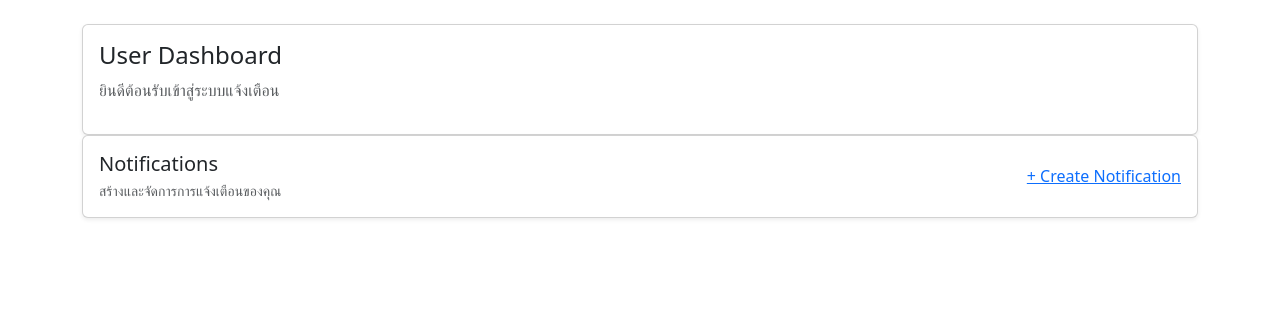
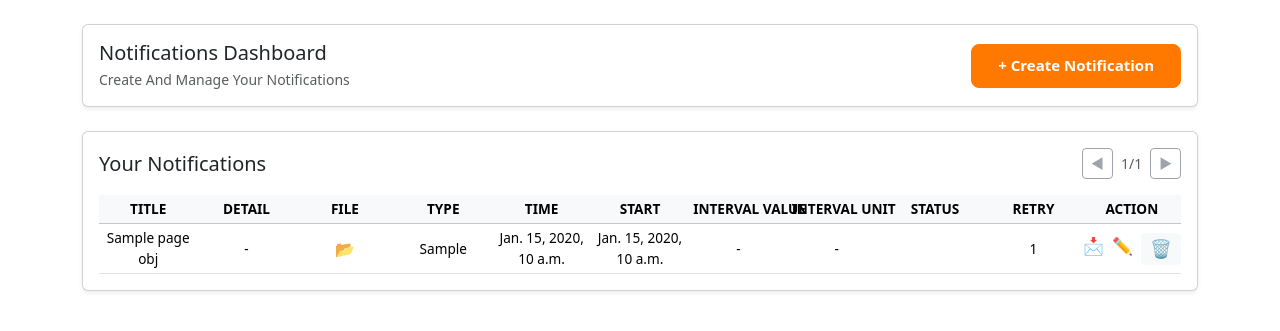
Before and after one commit to winterzilla-16/Internal_Notify_Project, a Django app: template notify/templates/dashboard.html in a window 1280 px wide. Shown: the part 64-395 px from the top of the page. Run offline with Django 5.2, Linux system fonts and the light colour scheme; the template is opened without the code that fills it: most values are stand-ins (such as "Sample title", 1, 10 or a date in 2020).

Commit message:
ux update

```diff
--- /dev/null
+++ b/notify/static/css/dashboard.css
@@ -0,0 +1,137 @@
+/* ================= DASHBOARD TABLE ================= */
+
+.dashboard-table {
+  table-layout: fixed;
+}
+
+.dashboard-table th {
+  white-space: nowrap;
+  font-size: 0.85rem;
+  text-align: center;
+  vertical-align: middle;
+}
+
+.dashboard-table td {
+  font-size: 0.85rem;
+  vertical-align: middle;
+  text-align: center;
+}
+
+/* ใช้กับ column ที่ยาว เช่น description */
+.max-w-200 {
+  max-width: 200px;
+  overflow: hidden;
+  text-overflow: ellipsis;
+  white-space: nowrap;
+}
+
+/* ================= STATUS BADGE ================= */
+
+.status-badge {
+  display: inline-block;
+  padding: 3px 10px;
+  border-radius: 12px;
+  font-size: 0.75rem;
+  font-weight: 500;
+  color: #fff;
+  text-transform: capitalize;
+}
+
+.status-pending {
+  background-color: #f0ad4e;
+}
+
+.status-success {
+  background-color: #5cb85c;
+}
+
+.status-failure {
+  background-color: #d9534f;
+}
+
+/* ================= FILE LINK ================= */
+
+.file-link {
+  text-decoration: none;
+  font-size: 1rem;
+}
+
+.file-link:hover {
+  opacity: 0.7;
+}
+
+/* ================= ACTION ICONS ================= */
+
+.action-icons {
+  display: flex;
+  justify-content: center;
+  gap: 8px;
+}
+
+.action-icons span {
+  cursor: pointer;
+  font-size: 1.05rem;
+  text-decoration: none;
+}
+
+.action-icons span:hover {
+  opacity: 0.7;
+}
+
+
+/* ================= PAGINATION ================= */
+/* (เผื่อใช้ในอนาคต ถ้าเลิกใช้ bootstrap button) */
+
+.pagination-wrapper {
+  display: flex;
+  justify-content: center;
+  align-items: center;
+  gap: 12px;
+  margin-top: 15px;
+}
+
+.page-btn {
+  padding: 4px 10px;
+  border: 1px solid #ccc;
+  border-radius: 6px;
+  text-decoration: none;
+  color: #333;
+  font-size: 0.85rem;
+}
+
+.page-btn:hover {
+  background-color: #f5f5f5;
+}
+
+.page-btn.disabled {
+  pointer-events: none;
+  opacity: 0.4;
+}
+
+.page-indicator {
+  font-size: 0.85rem;
+  font-weight: 500;
+}
+
+/* ================= ACTION ICON ================= */
+
+.action-icons {
+  display: flex;
+  gap: 8px;
+  justify-content: center;
+}
+
+/* ตัดกรอบดำ แต่ยังใช้ bootstrap hover */
+.icon-btn {
+  padding: 6px 8px;
+  line-height: 1;
+  font-size: 1.1rem;
+}
+
+/* 🔥 ลบกรอบ focus ของ bootstrap */
+.icon-btn:focus,
+.icon-btn:focus-visible,
+.icon-btn:active {
+  outline: none !important;
+  box-shadow: none !important;
+}
--- a/notify/templates/dashboard.html
+++ b/notify/templates/dashboard.html
@@ -1,29 +1,159 @@
 {% extends "base.html" %}
-{% block title %}Dashboard{% endblock %}
+{% load static %}
+
+{% block title %}User Dashboard{% endblock %}
+
+{% block extra_css %}
+<link rel="stylesheet" href="{% static 'css/buttons.css' %}">
+<link rel="stylesheet" href="{% static 'css/dashboard.css' %}">
+{% endblock %}
 
 {% block content %}
-<div class="card shadow-sm">
-  <div class="card-body">
-    <h4>User Dashboard</h4>
-    <p class="text-muted">ยินดีต้อนรับเข้าสู่ระบบแจ้งเตือน</p>
-  </div>
-</div>
 
 <!-- ================= CREATE NOTIFICATION ================= -->
 <div class="card dashboard-card shadow-sm mb-4">
   <div class="card-body d-flex align-items-center justify-content-between flex-wrap gap-3">
 
     <div>
-      <h5 class="mb-1">Notifications</h5>
+      <h5 class="mb-1">Notifications Dashboard</h5>
       <p class="text-muted mb-0 small">
-        สร้างและจัดการการแจ้งเตือนของคุณ
+        Create And Manage Your Notifications
       </p>
     </div>
-
     <a href="{% url 'create_notification' %}"
        class="btn-system btn-orange">
       + Create Notification
     </a>
+  </div>
+</div>
+
+<!-- ================= NOTIFICATION TABLE ================= -->
+<div class="card dashboard-card shadow-sm">
+  <div class="card-body">
+
+    <!-- ===== Table Header + Pagination ===== -->
+    <div class="d-flex justify-content-between align-items-center mb-3 flex-wrap gap-2">
+      <h5 class="mb-0">Your Notifications</h5>
+
+      <div class="d-flex align-items-center gap-2">
+
+  {% if page_obj.has_previous %}
+    <a class="btn btn-sm btn-outline-secondary"
+       href="?page={{ page_obj.previous_page_number }}">
+      ◀
+    </a>
+  {% else %}
+    <span class="btn btn-sm btn-outline-secondary disabled">◀</span>
+  {% endif %}
+
+  <span class="small text-muted">
+    {% if page_obj.paginator.count == 0 %}
+      0/0
+    {% else %}
+      {{ page_obj.number }}/{{ page_obj.paginator.num_pages }}
+    {% endif %}
+  </span>
+
+  {% if page_obj.has_next %}
+    <a class="btn btn-sm btn-outline-secondary"
+       href="?page={{ page_obj.next_page_number }}">
+      ▶
+    </a>
+  {% else %}
+    <span class="btn btn-sm btn-outline-secondary disabled">▶</span>
+  {% endif %}
+</div>
+
+    </div>
+
+    <!-- ===== Table ===== -->
+    <div class="table-responsive">
+      <table class="table table-sm align-middle dashboard-table mb-0">
+        <thead class="table-light">
+          <tr>
+            <th>TITLE</th>
+            <th>DETAIL</th>
+            <th>FILE</th>
+            <th>TYPE</th>
+            <th>TIME</th>
+            <th>START</th>
+            <th>INTERVAL VALUE</th>
+            <th>INTERVAL UNIT</th>
+            <th>STATUS</th>
+            <th>RETRY</th>
+            <th>ACTION</th>
+          </tr>
+        </thead>
+
+        <tbody>
+        {% for n in page_obj.object_list %}
+          <tr>
+            <td>{{ n.title }}</td>
+
+            <td class="max-w-200">
+              {{ n.description|default:"-" }}
+            </td>
+
+            <td class="text-center">
+
+            {% if n.file %}
+              <a href="{{ MEDIA_URL }}{{ n.file }}"
+                target="_blank"
+                class="file-link"
+                title="Open attached file">
+                📂
+              </a>
+            {% else %}
+              -
+            {% endif %}
+          </td>
+
+
+            <td>{{ n.event_type }}</td>
+            <td>{{ n.event_datetime|default:"-" }}</td>
+            <td>{{ n.start_datetime|default:"-" }}</td>
+            <td>{{ n.interval_value|default:"-" }}</td>
+            <td>{{ n.interval_unit|default:"-" }}</td>
+
+            <td>
+              <span class="status-badge status-{{ n.status }}">
+                {{ n.status }}
+              </span>
+            </td>
+
+            <td>{{ n.retry_count }}</td>
+            <td>
+
+              <div class="action-icons">
+              <span title="Send Now">📩</span>
+              <span title="Edit">✏️</span>
+
+              <form method="post"
+                  action="{% url 'delete_notification' n.id %}"
+                  onsubmit="return confirm('คุณต้องการลบการแจ้งเตือนนี้หรือไม่ ?');"
+                  class="m-0">
+              {% csrf_token %}
+
+              <button type="submit"
+                      class="btn btn-sm btn-light icon-btn"
+                      title="Delete">
+                🗑️
+              </button>
+            </form>
+
+            </div>
+          </td>
+          </tr>
+        {% empty %}
+          <tr>
+            <td colspan="11" class="text-center py-4 text-muted">
+              You Don’t Have Any Notification
+            </td>
+          </tr>
+        {% endfor %}
+        </tbody>
+      </table>
+    </div>
 
   </div>
 </div>
--- a/notify/urls.py
+++ b/notify/urls.py
@@ -9,4 +9,5 @@
     path('admin-create_user/', views.admin_create_user, name='admin_create_user'),
     path('admin/users/<int:user_id>/delete/', views.admin_delete_user, name='admin_delete_user'),
     path('notifications/create/', views.create_notification, name='create_notification'),
+    path('notifications/delete/<int:notification_id>/', views.delete_notification, name='delete_notification'),
 ]
```
Also changed, not shown: notify/views.py (+50 -1 lines), 1 other file.
